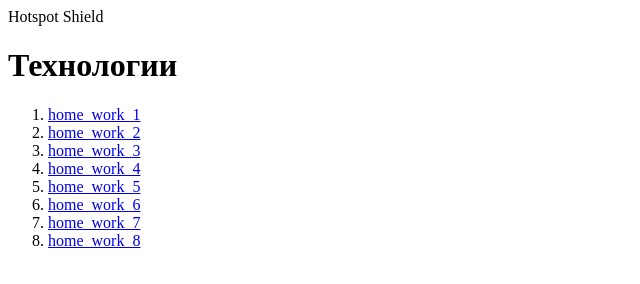
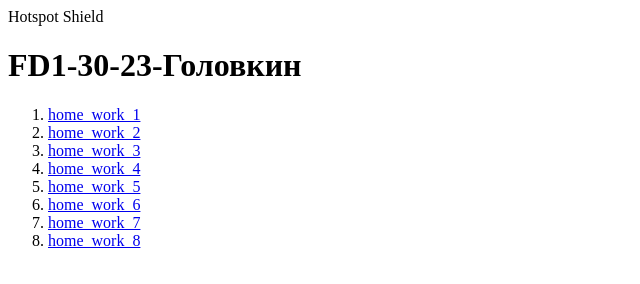
Before and after one commit to SergeiGolovkin/htmlCSS, a plain HTML site: page index.html in a window 1280 px wide. Shown: the whole page, without its empty margins (0-640 px from the left). Drawn offline with Linux system fonts and the light colour scheme.

Commit message:
index home work 8

```diff
--- a/index.html
+++ b/index.html
@@ -10,7 +10,7 @@ Hotspot Shield
 </head>
 
 <body>
-    <h1>Технологии</h1>
+    <h1>FD1-30-23-Головкин</h1>
     <ol>
         <li><a href="./home_work_1/" target="_blank"> home_work_1</a></li>
         <li><a href="./home_work_2/" target="_blank"> home_work_2</a></li>
```
